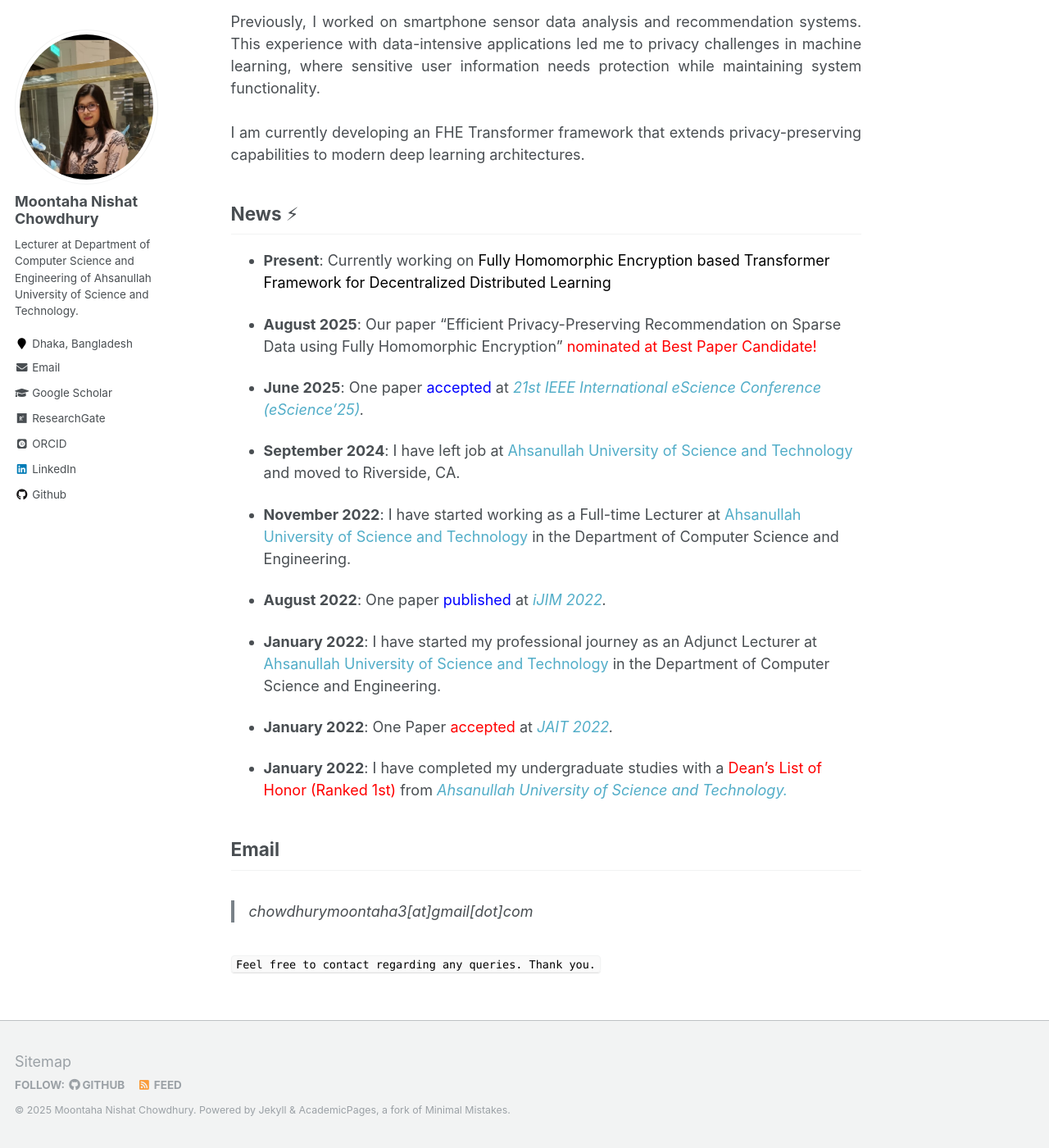
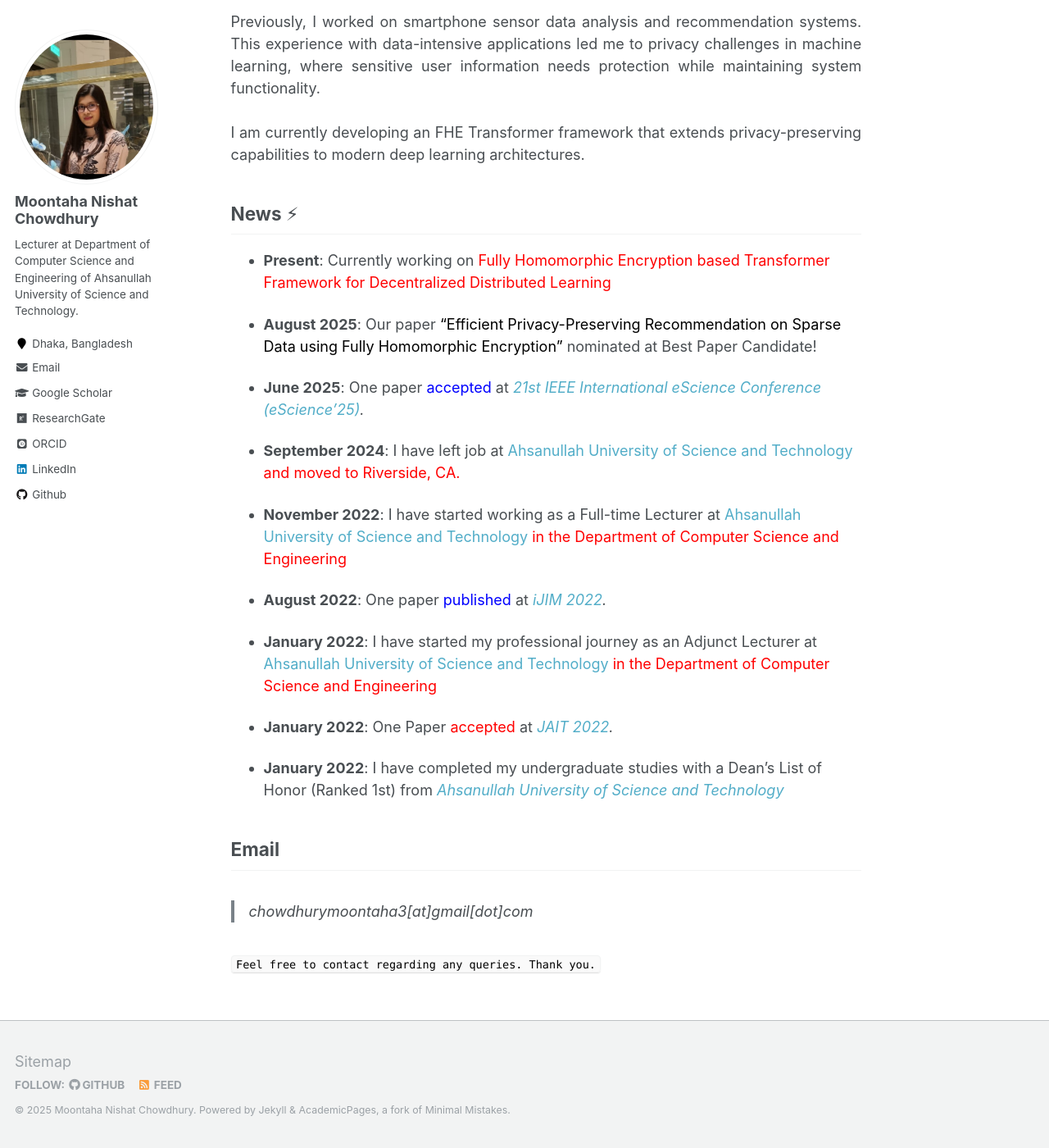
Before and after one commit to chowdhurymoontaha/chowdhurymoontaha.github.io, a Jekyll site: the page built from _pages/about.md, in a window 1280 px wide and 1400 px high, scrolled down 940 px. Shown: the whole window at 82% size. Built offline with Jekyll 4.4.1, drawn with Linux system fonts in a browser that asks for light colours; some web fonts are replaced.

Commit message:
Update about.md

```diff
--- a/_pages/about.md
+++ b/_pages/about.md
@@ -25,24 +25,23 @@ I am currently developing an FHE Transformer framework that extends privacy-pres
  </p>
 
 ## News ⚡
-+ <strong>Present</strong>: Currently working on <span style="color:black">Fully Homomorphic Encryption based Transformer Framework for Decentralized Distributed Learning</span>
++ <strong>Present</strong>: Currently working on <span style="color:red">Fully Homomorphic Encryption based Transformer Framework for Decentralized Distributed Learning</span>
 
-+ <strong>August 2025</strong>: Our paper "Efficient Privacy-Preserving Recommendation on Sparse Data using Fully Homomorphic Encryption"<span style="color:red"> nominated at Best Paper Candidate!</span>
++ <strong>August 2025</strong>: Our paper <span style="color:black">"Efficient Privacy-Preserving Recommendation on Sparse Data using Fully Homomorphic Encryption"</span> nominated at Best Paper Candidate!
 
 + <strong>June 2025</strong>: One paper <span style="color:blue">accepted</span> at <em><a href="https://www.escience-conference.org/2025/papers">21st IEEE International eScience Conference (eScience'25)</a>.</em>
 
-+ <strong>September 2024</strong>: I have left job at <a href="https://aust.edu/">Ahsanullah University of Science and Technology</a> and moved to Riverside, CA.
++ <strong>September 2024</strong>: I have left job at <span style="color:red"><a href="https://aust.edu/">Ahsanullah University of Science and Technology</a> and moved to Riverside, CA.</span>
 
-+ <strong>November 2022</strong>: I have started working as a Full-time Lecturer at <a href="https://aust.edu/">Ahsanullah University of Science and Technology</a> in the Department of Computer Science and Engineering.
++ <strong>November 2022</strong>: I have started working as a Full-time Lecturer at <span style="color:red"><a href="https://aust.edu/">Ahsanullah University of Science and Technology</a> in the Department of Computer Science and Engineering</span>
 
 + <strong>August 2022</strong>: One paper <span style="color:blue">published</span> at <em><a href="https://online-journals.org/index.php/i-jim/issue/view/869">iJIM 2022</a>.</em>
 
-+ <strong>January 2022</strong>: I have started my professional journey as an Adjunct Lecturer at <a href="https://aust.edu/">Ahsanullah University of Science and Technology</a> in the Department of Computer Science and Engineering.
++ <strong>January 2022</strong>: I have started my professional journey as an Adjunct Lecturer at <span style="color:red"><a href="https://aust.edu/">Ahsanullah University of Science and Technology</a> in the Department of Computer Science and Engineering</span>
 
 + <strong>January 2022</strong>: One Paper <span style="color:red">accepted</span> at <em><a href="http://www.jait.us/index.php?m=content&c=index&a=lists&catid=221">JAIT 2022</a>.</em>
 
-+ <strong>January 2022</strong>: I have completed my undergraduate studies with a <span style="color:red">Dean's List of Honor (Ranked 1st) </span>from <em><a href="https://aust.edu">Ahsanullah University of Science and Technology.</a></em>
-
++ <strong>January 2022</strong>: I have completed my undergraduate studies with a Dean's List of Honor (Ranked 1st) from <em><a href="https://aust.edu">Ahsanullah University of Science and Technology</a></em>
 
 ## Email
 > chowdhurymoontaha3[at]gmail[dot]com<br/>
```
